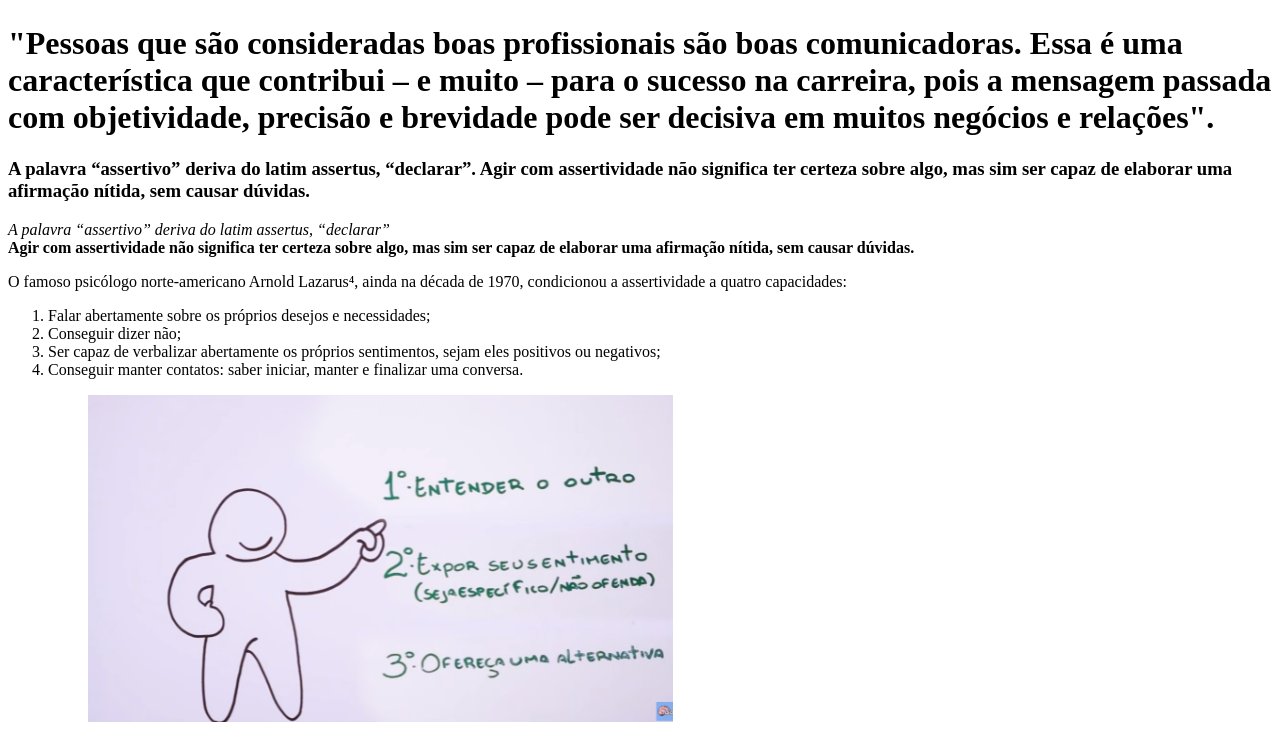
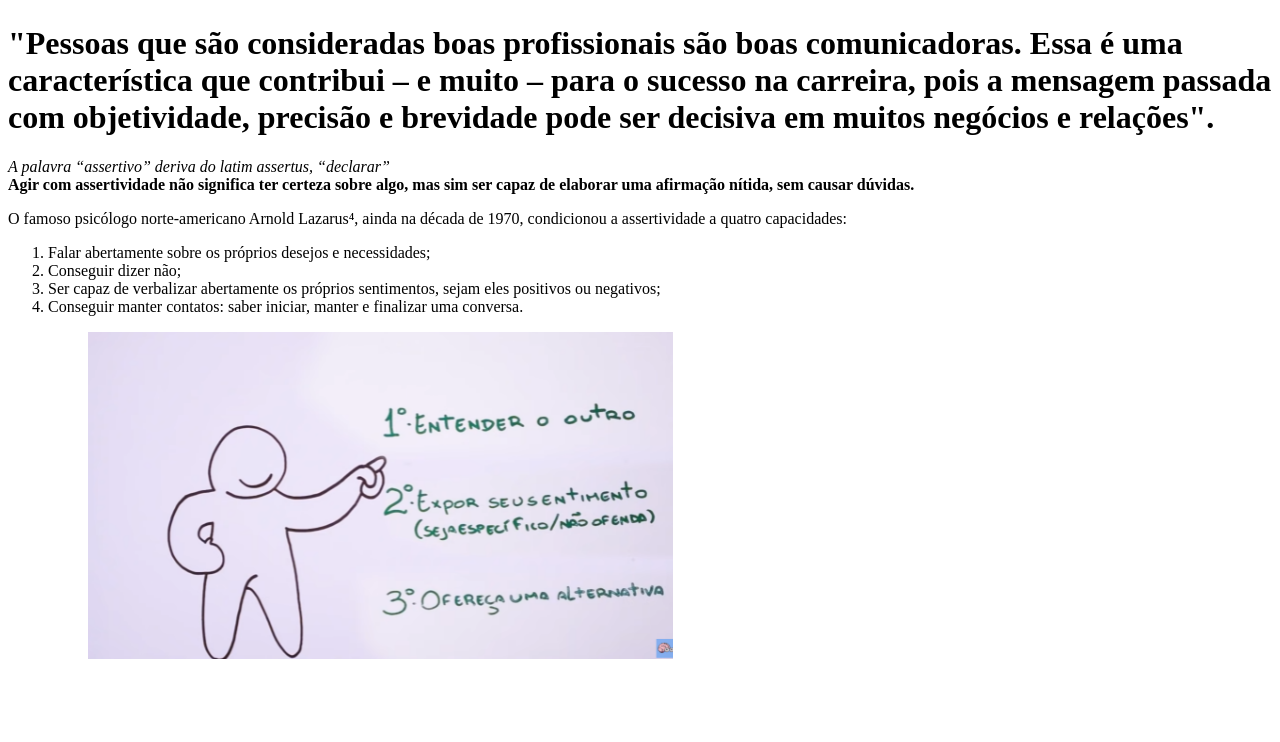
Before and after one commit to EllenMelody/trybe-exercises, a plain HTML site: page index.html in a window 1280 px wide. Shown: the part 783-1525 px from the top of the page. After the commit the page ends 1462 px from the top, so only its background shows below. Drawn offline with Linux system fonts and the light colour scheme.

Commit message:
Alteracoes no arquivo index.html

```diff
--- a/index.html
+++ b/index.html
@@ -11,10 +11,6 @@
     pois a mensagem passada com objetividade, precisão e brevidade pode ser decisiva
     em muitos negócios e relações".
     </h1>
-    <h3>A palavra “assertivo” deriva do latim assertus, “declarar”.
-      Agir com assertividade não significa ter certeza sobre algo,
-      mas sim ser capaz de elaborar uma afirmação nítida, sem causar dúvidas.
-    </h3>
     <p><em>
       A palavra “assertivo” deriva do latim assertus, “declarar”</em><br>
      <strong>Agir com assertividade não significa ter certeza sobre algo,
@@ -31,8 +27,6 @@
       <li>Conseguir manter contatos: saber iniciar, manter e finalizar uma conversa.</li>
     <ol>
   <p>
-
     <img src="./Captura de tela de 2022-01-26 19-45-50.png" alt="">
-
 </body>
 </html>
```
